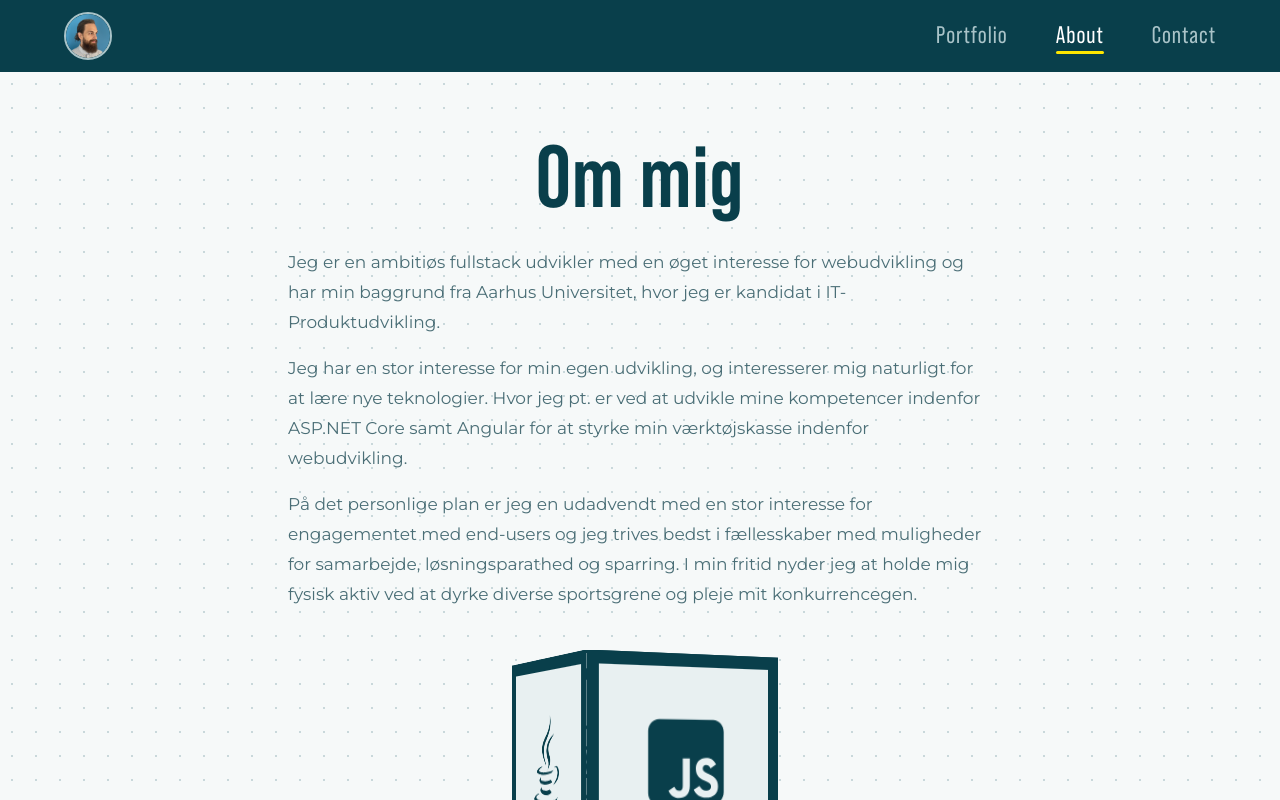
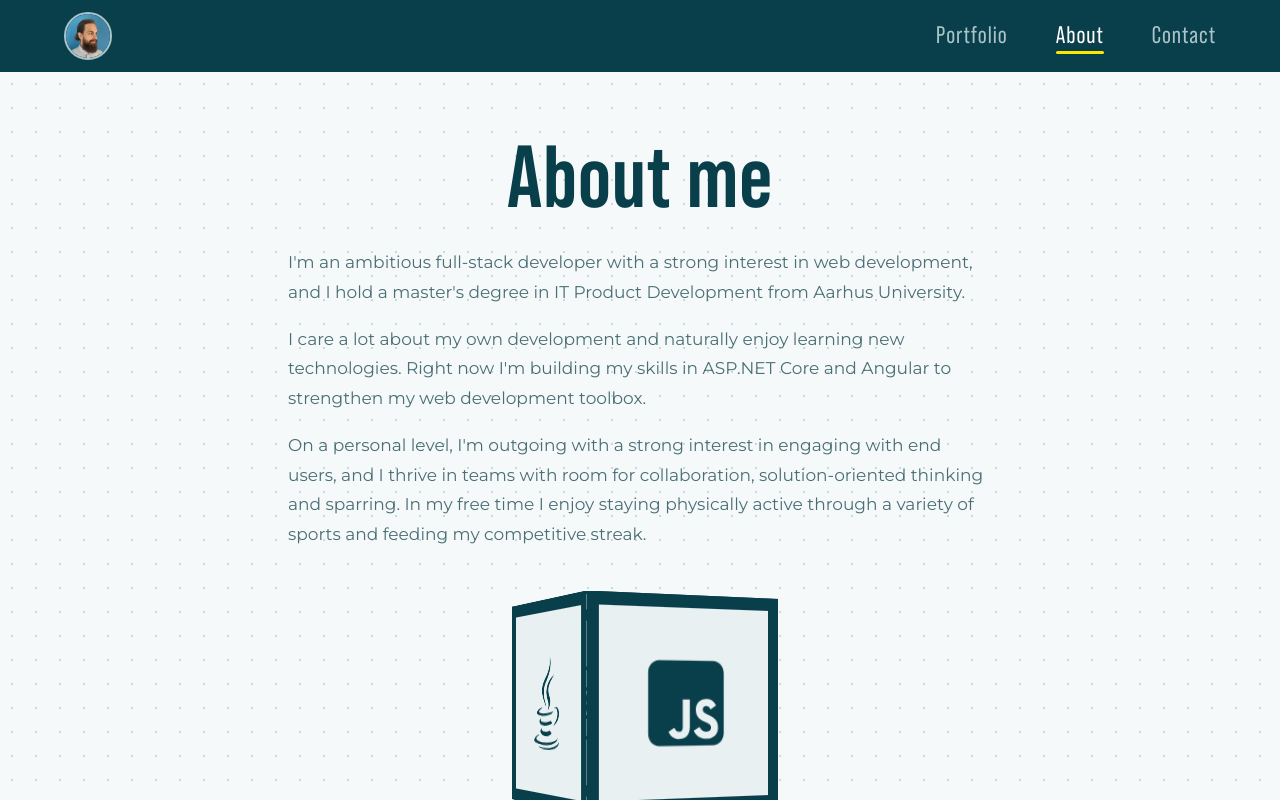
Before and after one commit to gjorup95/react-portfolio, a React (Vite) app: page /react-portfolio/about in a window 1280 px wide. Built offline with nearby package versions, Linux system fonts and the light colour scheme.

Commit message:
1. Translation

```diff
--- a/index.html
+++ b/index.html
@@ -31,7 +31,7 @@
   </head>
   <body>
     <div id="root">
-      <div class="boot-progress" role="progressbar" aria-label="Indlæser side"></div>
+      <div class="boot-progress" role="progressbar" aria-label="Loading page"></div>
     </div>
     <script type="module" src="/src/index.tsx"></script>
   </body>
--- a/src/components/Contact/index.tsx
+++ b/src/components/Contact/index.tsx
@@ -44,19 +44,19 @@ const Contact = () => {
       <div className="page-column contact-page">
         <div className="text-zone">
           <h1>
-            <AnimateLetters text="Kontakt" />
+            <AnimateLetters text="Contact" />
           </h1>
 
           <p className="paragraph-contact">
-            Har du spørgsmål eller henvendelser er du meget velkommen til at
-            kontakte mig via mailformularen herunder, så vil jeg vende tilbage til dig hurtigst muligt.
+            Have a question or an inquiry? You're very welcome to get in touch
+            using the form below, and I'll get back to you as soon as possible.
           </p>
 
           <form ref={form} onSubmit={sendEmail} className="contact-form">
             <input
               className="input-item name"
-              placeholder="Navn"
-              aria-label="Navn"
+              placeholder="Name"
+              aria-label="Name"
               type="text"
               name="name"
               maxLength={100}
@@ -75,8 +75,8 @@ const Contact = () => {
 
             <input
               className="input-item topic"
-              placeholder="Emne"
-              aria-label="Emne"
+              placeholder="Subject"
+              aria-label="Subject"
               type="text"
               name="subject"
               maxLength={150}
@@ -85,8 +85,8 @@ const Contact = () => {
 
             <textarea
               className="input-item"
-              placeholder="Besked"
-              aria-label="Besked"
+              placeholder="Message"
+              aria-label="Message"
               name="message"
               maxLength={5000}
               required
@@ -96,7 +96,7 @@ const Contact = () => {
               className="button button--primary"
               disabled={formStatus === 'pending'}
             >
-              Send besked
+              Send message
             </button>
           </form>
 
--- a/src/components/Header/index.tsx
+++ b/src/components/Header/index.tsx
@@ -11,10 +11,10 @@ const Header = () => {
 
   return (
     <header className="site-header">
-      <Link className="logo" to={HOME} aria-label="Forside">
+      <Link className="logo" to={HOME} aria-label="Home">
         <img src={profileLogo} alt="" draggable={false} />
       </Link>
-      <nav className="site-nav" aria-label="Hovedmenu">
+      <nav className="site-nav" aria-label="Main menu">
         <Link to={HOME} className={onLanding ? 'active' : undefined} aria-current={onLanding ? 'page' : undefined}>
           Portfolio
         </Link>
--- a/src/components/TopProgress/index.tsx
+++ b/src/components/TopProgress/index.tsx
@@ -53,7 +53,7 @@ const TopProgress = ({ active }: TopProgressProps) => {
     <div
       className="top-progress"
       role="progressbar"
-      aria-label="Indlæser side"
+      aria-label="Loading page"
       aria-hidden={!active}
     >
       <div className="top-progress__bar" ref={barRef} />
--- a/src/components/about/index.tsx
+++ b/src/components/about/index.tsx
@@ -7,25 +7,26 @@ const About = () => {
     <div className="page-column about-page">
       <div className="text-zone">
         <h1>
-          <AnimateLetters text="Om mig" />
+          <AnimateLetters text="About me" />
         </h1>
 
         <div className="text-block">
           <p>
-            Jeg er en ambitiøs fullstack udvikler med en øget interesse for
-            webudvikling og har min baggrund fra Aarhus Universitet, hvor jeg er
-            kandidat i IT-Produktudvikling.
+            I'm an ambitious full-stack developer with a strong interest in web
+            development, and I hold a master's degree in IT Product Development
+            from Aarhus University.
           </p>
           <p>
-            Jeg har en stor interesse for min egen udvikling, og interesserer mig
-            naturligt for at lære nye teknologier. Hvor jeg pt. er ved at udvikle mine kompetencer indenfor
-            ASP.NET Core samt Angular for at styrke min værktøjskasse indenfor webudvikling.
+            I care a lot about my own development and naturally enjoy learning new
+            technologies. Right now I'm building my skills in ASP.NET Core and
+            Angular to strengthen my web development toolbox.
           </p>
           <p>
-            På det personlige plan er jeg en udadvendt med en stor interesse for engagementet med
-            end-users og jeg trives bedst i fællesskaber med muligheder for
-            samarbejde, løsningsparathed og sparring. I min fritid nyder jeg at holde mig fysisk
-            aktiv ved at dyrke diverse sportsgrene og pleje mit konkurrencegen.
+            On a personal level, I'm outgoing with a strong interest in engaging
+            with end users, and I thrive in teams with room for collaboration,
+            solution-oriented thinking and sparring. In my free time I enjoy
+            staying physically active through a variety of sports and feeding my
+            competitive streak.
           </p>
         </div>
       </div>
--- a/src/components/alerts/index.tsx
+++ b/src/components/alerts/index.tsx
@@ -17,14 +17,14 @@ const Alerts = ({ formStatus, formRef }: AlertsProps) => {
 
   useEffect(() => {
     if (formStatus === 'pending') {
-      toastId.current = toast.loading('Sender...')
+      toastId.current = toast.loading('Sending…')
       return
     }
     if (toastId.current === null) return
     if (formStatus === 'done') {
       formRef.current?.reset()
       toast.update(toastId.current, {
-        render: 'Beskeden er sendt',
+        render: 'Message sent',
         type: 'success',
         isLoading: false,
         autoClose: 2500,
@@ -34,7 +34,7 @@ const Alerts = ({ formStatus, formRef }: AlertsProps) => {
     } else if (formStatus === 'error') {
       // The form is not reset, so the visitor can retry without retyping.
       toast.update(toastId.current, {
-        render: 'Beskeden blev ikke sendt. Prøv igen, eller skriv til mig på LinkedIn.',
+        render: "Your message wasn't sent. Please try again, or reach me on LinkedIn.",
         type: 'error',
         isLoading: false,
         autoClose: 6000,
```
Also changed, not shown: 1 other file (tests, documents, lock files or other folders).
